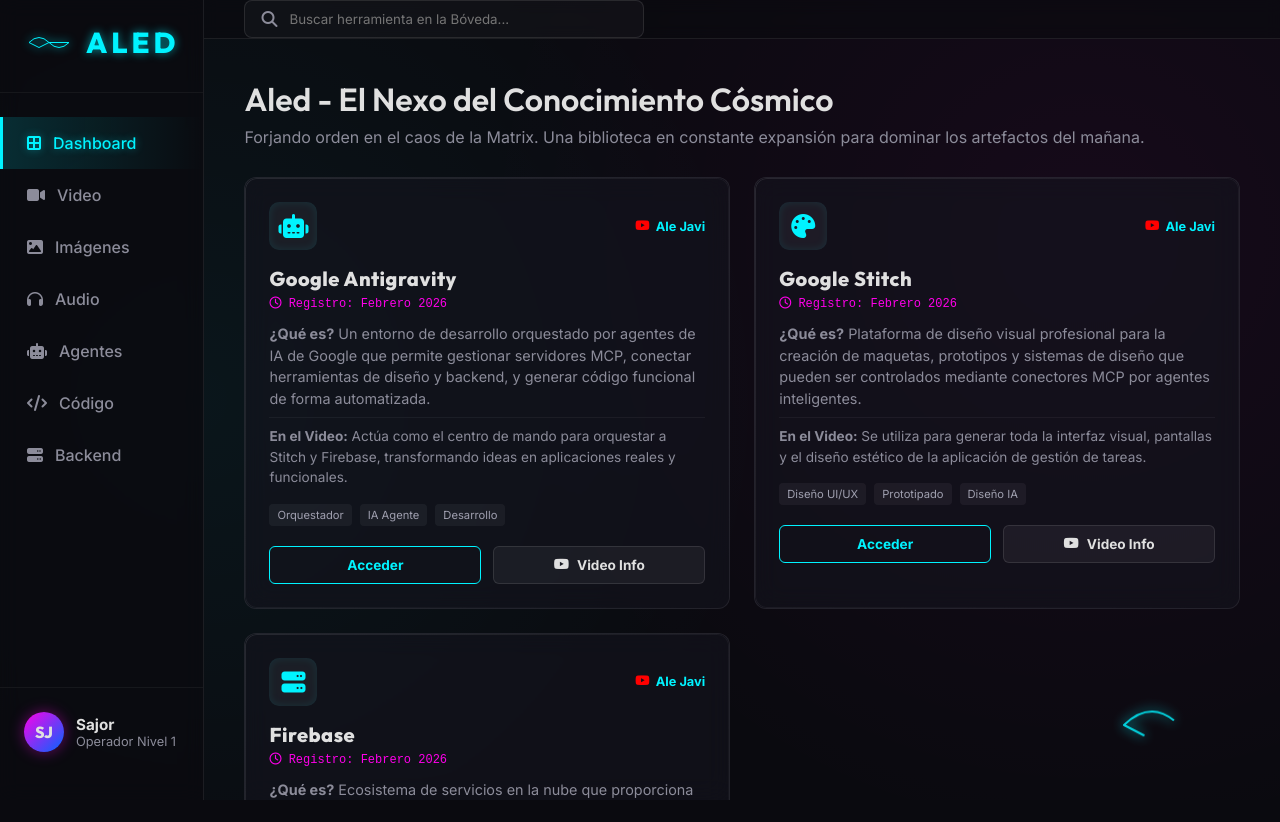
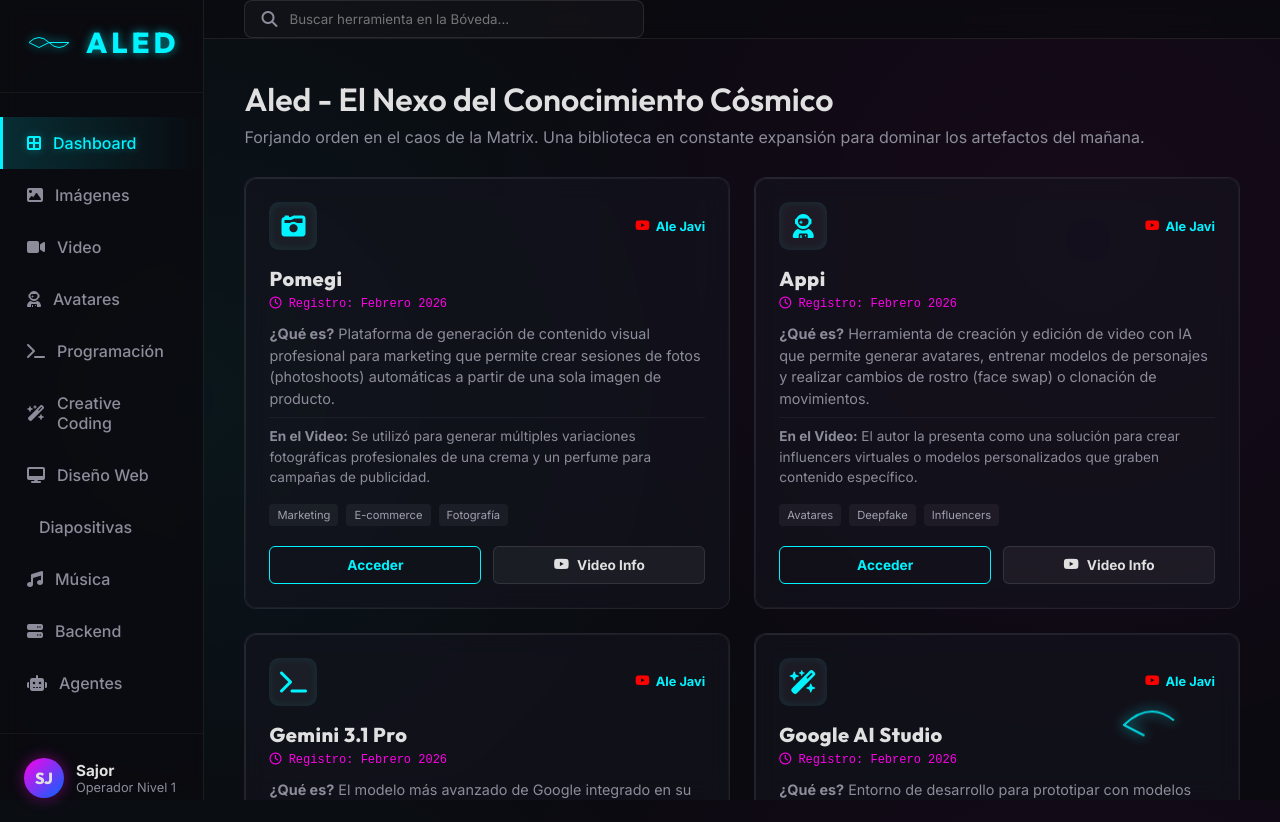
Before and after one commit to jfcramatista/aled, a plain HTML site: page index.html in a window 1280 px wide. Before the commit the page ends 800 px from the top, so only its background shows below. Drawn offline with Linux system fonts and the light colour scheme.

Commit message:
Arquitectura 2.0 de Aled: Nuevas categorías míticas y refinamiento de herramientas con contexto de video

```diff
--- a/app.js
+++ b/app.js
@@ -2,32 +2,110 @@
 const toolsDatabase = [
     {
         id: Date.now() + 1,
-        name: "Google Antigravity",
-        category: "agente",
-        icon: "fa-solid fa-robot",
+        name: "Pomegi",
+        category: "imagen",
+        icon: "fa-solid fa-camera-retro",
         author: "Ale Javi",
         updateDate: "Febrero 2026",
-        description: "Un entorno de desarrollo orquestado por agentes de IA de Google que permite gestionar servidores MCP, conectar herramientas de diseño y backend, y generar código funcional de forma automatizada.",
-        videoContext: "Actúa como el centro de mando para orquestar a Stitch y Firebase, transformando ideas en aplicaciones reales y funcionales.",
-        tags: ["Orquestador", "IA Agente", "Desarrollo"],
-        appUrl: "https://antigravity.google.com",
-        videoUrl: "https://www.youtube.com/embed/go2i2BGczq0"
+        description: "Plataforma de generación de contenido visual profesional para marketing que permite crear sesiones de fotos (photoshoots) automáticas a partir de una sola imagen de producto.",
+        videoContext: "Se utilizó para generar múltiples variaciones fotográficas profesionales de una crema y un perfume para campañas de publicidad.",
+        tags: ["Marketing", "E-commerce", "Fotografía"],
+        appUrl: "https://pomegi.com",
+        videoUrl: "https://www.youtube.com/embed/HsQHwZFto2M"
     },
     {
         id: Date.now() + 2,
-        name: "Google Stitch",
-        category: "imagen",
+        name: "Appi",
+        category: "avatares",
+        icon: "fa-solid fa-user-astronaut",
+        author: "Ale Javi",
+        updateDate: "Febrero 2026",
+        description: "Herramienta de creación y edición de video con IA que permite generar avatares, entrenar modelos de personajes y realizar cambios de rostro (face swap) o clonación de movimientos.",
+        videoContext: "El autor la presenta como una solución para crear influencers virtuales o modelos personalizados que graben contenido específico.",
+        tags: ["Avatares", "Deepfake", "Influencers"],
+        appUrl: "https://appi.ai",
+        videoUrl: "https://www.youtube.com/embed/HsQHwZFto2M"
+    },
+    {
+        id: Date.now() + 3,
+        name: "Gemini 3.1 Pro",
+        category: "programacion",
+        icon: "fa-solid fa-terminal",
+        author: "Ale Javi",
+        updateDate: "Febrero 2026",
+        description: "El modelo más avanzado de Google integrado en su ecosistema, con capacidades multimodales mejoradas para razonamiento complejo, generación de código y creación de contenido multimedia.",
+        videoContext: "Se utiliza en el video para demostrar la creación de juegos 3D interactivos y aplicaciones funcionales mediante lenguaje natural.",
+        tags: ["LLM", "Multimodal", "Google"],
+        appUrl: "https://gemini.google.com",
+        videoUrl: "https://www.youtube.com/embed/HsQHwZFto2M"
+    },
+    {
+        id: Date.now() + 4,
+        name: "Google AI Studio",
+        category: "creative_coding",
+        icon: "fa-solid fa-wand-magic-sparkles",
+        author: "Ale Javi",
+        updateDate: "Febrero 2026",
+        description: "Entorno de desarrollo para prototipar con modelos Gemini, que incluye herramientas como 'Build' para crear aplicaciones funcionales y un Playground para ejecutar código en tiempo real.",
+        videoContext: "Fue empleada para programar animaciones SVG complejas y un sistema de reserva de pistas de pádel con integración de Google Maps. Permite crear imágenes y videos a través de código.",
+        tags: ["Desarrollo", "Prototipado", "Creative Coding"],
+        appUrl: "https://aistudio.google.com",
+        videoUrl: "https://www.youtube.com/embed/HsQHwZFto2M"
+    },
+    {
+        id: Date.now() + 5,
+        name: "Stitch",
+        category: "diseno_web",
         icon: "fa-solid fa-palette",
         author: "Ale Javi",
         updateDate: "Febrero 2026",
-        description: "Plataforma de diseño visual profesional para la creación de maquetas, prototipos y sistemas de diseño que pueden ser controlados mediante conectores MCP por agentes inteligentes.",
-        videoContext: "Se utiliza para generar toda la interfaz visual, pantallas y el diseño estético de la aplicación de gestión de tareas.",
-        tags: ["Diseño UI/UX", "Prototipado", "Diseño IA"],
-        appUrl: "https://stitch.google.com",
-        videoUrl: "https://www.youtube.com/embed/go2i2BGczq0"
+        description: "Herramienta de diseño de UX/UI impulsada por IA que genera documentación completa, flujos de pantallas, paletas de colores y prototipos interactivos a partir de una idea.",
+        videoContext: "Se utilizó para idear y prototipar tres enfoques distintos de una aplicación móvil diseñada para ayudar a las personas a dejar de fumar.",
+        tags: ["Diseño UI", "UX", "Web Design"],
+        appUrl: "https://stitch.so",
+        videoUrl: "https://www.youtube.com/embed/HsQHwZFto2M"
     },
     {
-        id: Date.now() + 3,
+        id: Date.now() + 6,
+        name: "Antigravity",
+        category: "diseno_web",
+        icon: "fa-solid fa-layer-group",
+        author: "Ale Javi",
+        updateDate: "Febrero 2026",
+        description: "Plataforma de desarrollo web de alto nivel que permite generar sitios web profesionales con animaciones complejas y arquitectura de componentes avanzada usando Gemini 3.1 Pro.",
+        videoContext: "El autor la usa para construir una landing page extremadamente profesional con efectos de scroll y animaciones interactivas personalizadas.",
+        tags: ["Web Design", "Frontend", "Animaciones"],
+        appUrl: "https://antigravity.ai",
+        videoUrl: "https://www.youtube.com/embed/HsQHwZFto2M"
+    },
+    {
+        id: Date.now() + 7,
+        name: "Notebook LM",
+        category: "diapositivas",
+        icon: "fa-solid fa-book",
+        author: "Ale Javi",
+        updateDate: "Febrero 2026",
+        description: "Herramienta de gestión de conocimiento de Google que ahora permite generar y editar diapositivas (slide decks) de forma iterativa basándose en fuentes de información cargadas.",
+        videoContext: "Se empleó para transformar un cómic y una lista de consejos de salud en presentaciones visuales, permitiendo editar elementos específicos de cada slide.",
+        tags: ["Productividad", "Slides", "Notas"],
+        appUrl: "https://notebooklm.google.com",
+        videoUrl: "https://www.youtube.com/embed/HsQHwZFto2M"
+    },
+    {
+        id: Date.now() + 8,
+        name: "Gemini Music",
+        category: "musica",
+        icon: "fa-solid fa-music",
+        author: "Ale Javi",
+        updateDate: "Febrero 2026",
+        description: "Nueva funcionalidad dentro de Gemini para la generación de canciones completas con voz y música, capaz de interpretar estilos, idiomas e incluso inspirarse en imágenes.",
+        videoContext: "Se demostró su capacidad para crear flamenco, folk y afropop, además de un truco para extender la duración de las canciones pidiendo continuaciones.",
+        tags: ["Música IA", "Composición", "Audio"],
+        appUrl: "https://gemini.google.com",
+        videoUrl: "https://www.youtube.com/embed/HsQHwZFto2M"
+    },
+    {
+        id: Date.now() + 9,
         name: "Firebase",
         category: "backend",
         icon: "fa-solid fa-server",
--- a/index.html
+++ b/index.html
@@ -27,12 +27,16 @@
             <nav class="sidebar-nav">
                 <ul>
                     <li class="active" data-cat="all"><i class="fa-solid fa-border-all"></i> Dashboard</li>
+                    <li data-cat="imagen"><i class="fa-solid fa-image"></i> Imágenes</li>
                     <li data-cat="video"><i class="fa-solid fa-video"></i> Video</li>
-                    <li data-cat="imagen"><i class="fa-solid fa-image"></i> Imágenes</li>
-                    <li data-cat="audio"><i class="fa-solid fa-headphones"></i> Audio</li>
+                    <li data-cat="avatares"><i class="fa-solid fa-user-astronaut"></i> Avatares</li>
+                    <li data-cat="programacion"><i class="fa-solid fa-terminal"></i> Programación</li>
+                    <li data-cat="creative_coding"><i class="fa-solid fa-wand-magic-sparkles"></i> Creative Coding</li>
+                    <li data-cat="diseno_web"><i class="fa-solid fa-desktop"></i> Diseño Web</li>
+                    <li data-cat="diapositivas"><i class="fa-solid fa-presentation-screen"></i> Diapositivas</li>
+                    <li data-cat="musica"><i class="fa-solid fa-music"></i> Música</li>
+                    <li data-cat="backend"><i class="fa-solid fa-server"></i> Backend</li>
                     <li data-cat="agente"><i class="fa-solid fa-robot"></i> Agentes</li>
-                    <li data-cat="codigo"><i class="fa-solid fa-code"></i> Código</li>
-                    <li data-cat="backend"><i class="fa-solid fa-server"></i> Backend</li>
                 </ul>
             </nav>
             <div class="sidebar-footer">
--- a/style.css
+++ b/style.css
@@ -270,6 +270,7 @@
     background: linear-gradient(135deg, rgba(255, 255, 255, 0.1), rgba(255, 255, 255, 0));
     -webkit-mask: linear-gradient(#fff 0 0) content-box, linear-gradient(#fff 0 0);
     -webkit-mask-composite: xor;
+    mask: linear-gradient(#fff 0 0) content-box, linear-gradient(#fff 0 0);
     mask-composite: exclude;
     pointer-events: none;
 }
```
